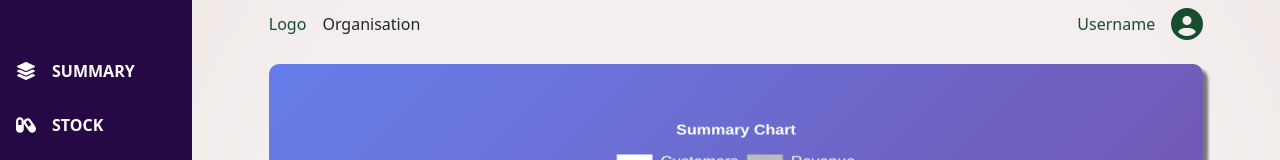
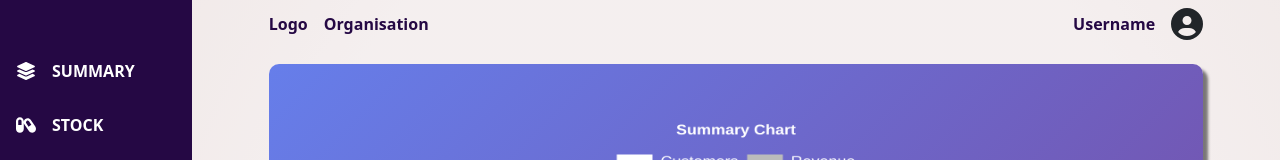
Before and after one commit to mack14/step-form-reactjs, a React (Create React App) app: page /dashboard in a window 1280 px wide. Shown: the top 160 px of the page. Built offline with nearby package versions, Linux system fonts and the light colour scheme.

Commit message:
changes to top nav text

```diff
--- a/src/App.scss
+++ b/src/App.scss
@@ -13,8 +13,8 @@
 
 
 a {
-  color: #250844 !important;
-  text-decoration: none !important;
+  color: rgb(107, 121, 209) !important;
+  text-decoration: underline !important;
   cursor: pointer;
 }
 
--- a/src/pages/dashboard/dashboard.scss
+++ b/src/pages/dashboard/dashboard.scss
@@ -59,6 +59,7 @@ $border-color: rgba(140, 140, 140, .5);
 .dashboard-header {
     width: 100%;
     height: $header-height;
+    color: 144E2F;
 }
 .dashboard-content {
     width: 100%;
@@ -74,13 +75,14 @@ $border-color: rgba(140, 140, 140, .5);
     padding-left: 6%;
     padding-right: 6%;
     background-image: radial-gradient(73% 147%, #EADFDF 59%, #ECE2DF 100%), radial-gradient(91% 146%, rgba(255,255,255,0.50) 47%, rgba(0,0,0,0.50) 100%);
- background-blend-mode: screen;
+    background-blend-mode: screen;
     background-repeat: no-repeat;
     overflow-y: auto;
 
     .username {
         padding-right: 1em;
-        color: #144E2F;
+        color: #250844;
+        font-weight: 700;
     }
   }
 
--- a/src/pages/dashboard/dashboard.tsx
+++ b/src/pages/dashboard/dashboard.tsx
@@ -62,10 +62,10 @@ export default class DashboardPage extends Component {
                       className="me-auto my-2 my-lg-0"
                       style={{ maxHeight: '100px' }}
                       navbarScroll>
-                      <Nav.Item> Organisation </Nav.Item>
+                      <Nav.Item className='username'> Organisation </Nav.Item>
                     </Nav>
                     <Nav.Item className='username'> Username </Nav.Item>
-                    <FontAwesomeIcon icon={faCircleUser} size="2xl" style={{ color: "#144e2f", }} />
+                    <FontAwesomeIcon icon={faCircleUser} size="2xl" style={{ color: "#250844;", }} />
                   </Navbar.Collapse>
                 </Container>
               </Navbar>
```
